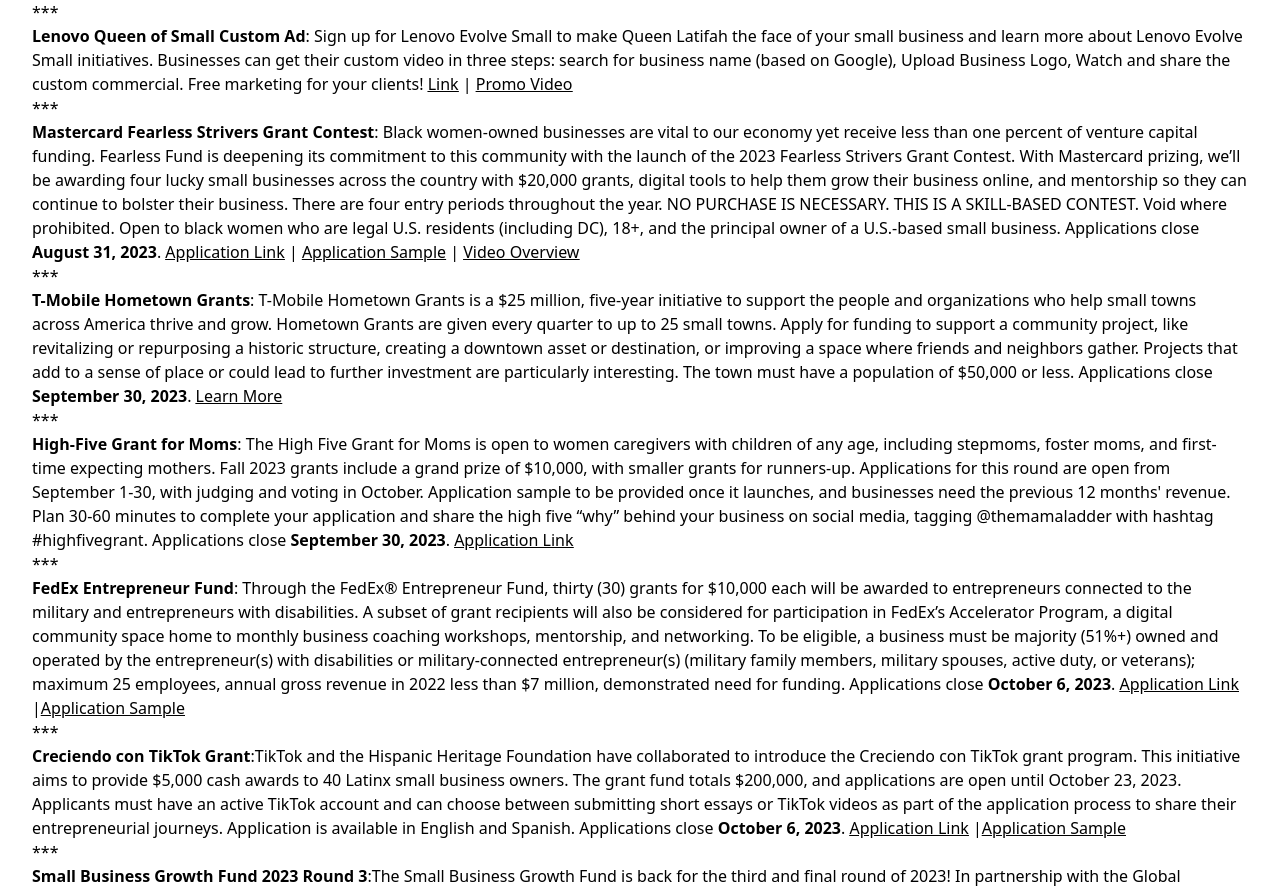
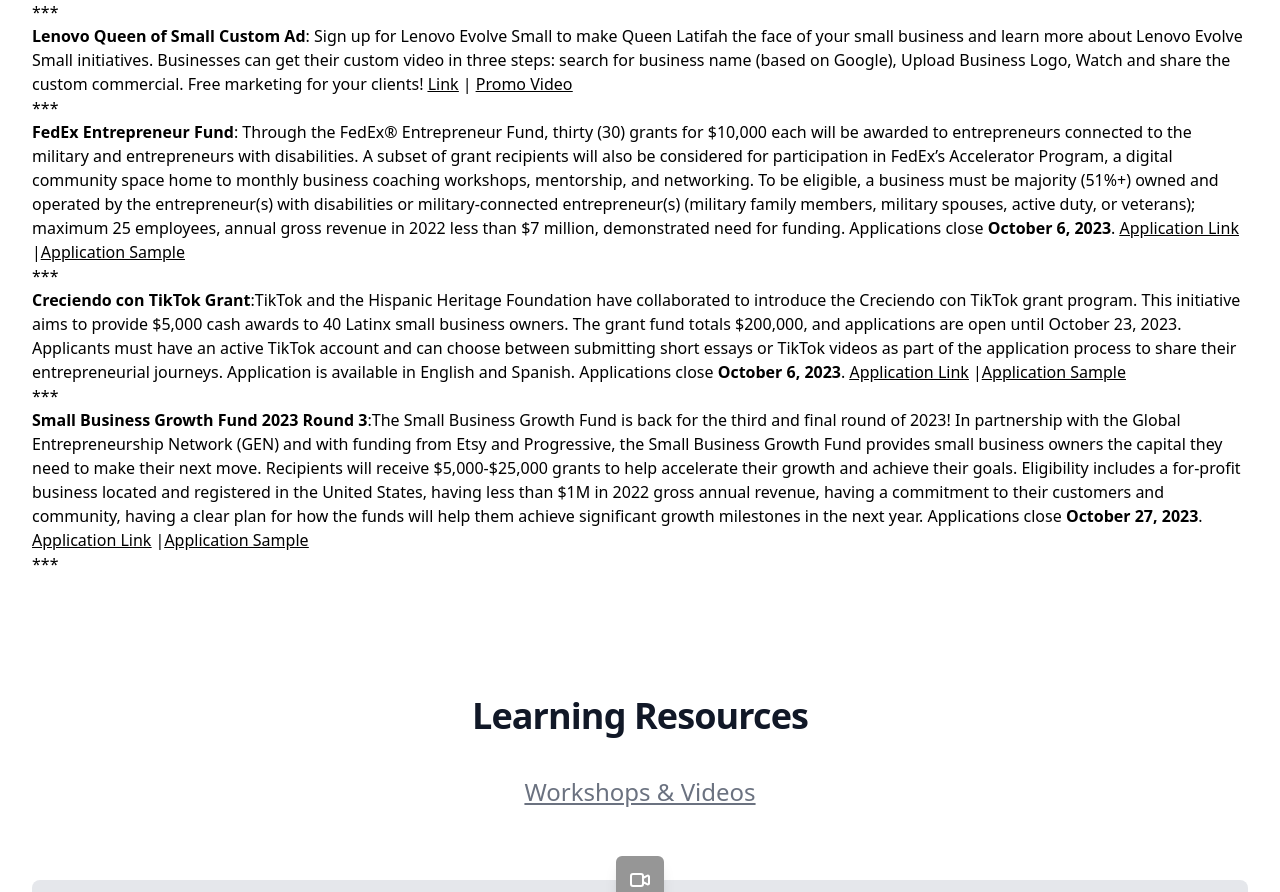
Before and after one commit to ericagirges/cnpp-website, a Next.js app in the folder app/: page /components/ResourcesContent in a window 1280 px wide. Shown: the part 1840-2732 px from the top of the page. Built offline with nearby package versions, Linux system fonts and the light colour scheme.

Commit message:
Update ResourcesContent.js

```diff
--- a/app/pages/components/ResourcesContent.js
+++ b/app/pages/components/ResourcesContent.js
@@ -56,12 +56,6 @@ const TextComponent = () => (
 <p><b>Amazon Small Business Academy</b>:Amazon’s Small Business Academy gives early-stage entrepreneurs and small business owners the tools, resources, and networking opportunities to help grow their businesses online. The new ASBA experience features three self-service educational tracks—Start, Build, and Launch—for a customizable experience based on where entrepreneurs are in their business journey. The program was designed in partnership with the Collegiate Entrepreneurs’ Organization (CEO), the premier entrepreneurship network with over 250 chapters on university campuses across the globe. In addition to informing ASBA’s curriculum, CEO's bench of experts—including professors and small business owners in residence—will participate in live weekly “office hours” as a supplement to educational webinars and on-demand learning. Check out the library  <u><a href="https://www.smallbusiness.amazon/">Here</a></u></p>
 <p>*** </p>
 <p><b>Lenovo Queen of Small Custom Ad</b>: Sign up for Lenovo Evolve Small to make Queen Latifah the face of your small business and learn more about Lenovo Evolve Small initiatives. Businesses can get their custom video in three steps: search for business name (based on Google), Upload Business Logo, Watch and share the custom commercial. Free marketing for your clients! <u><a href="https://www.lenovo.com/us/en/evolvesmall/">Link</a></u> | <u><a href="https:/lenovoevolvesmall.com/">Promo Video</a></u></p>
-<p>*** </p>
-<p><b>Mastercard Fearless Strivers Grant Contest</b>: Black women-owned businesses are vital to our economy yet receive less than one percent of venture capital funding. Fearless Fund is deepening its commitment to this community with the launch of the 2023 Fearless Strivers Grant Contest. With Mastercard prizing, we’ll be awarding four lucky small businesses across the country with $20,000 grants, digital tools to help them grow their business online, and mentorship so they can continue to bolster their business. There are four entry periods throughout the year. NO PURCHASE IS NECESSARY. THIS IS A SKILL-BASED CONTEST. Void where prohibited. Open to black women who are legal U.S. residents (including DC), 18+, and the principal owner of a U.S.-based small business. Applications close <b>August 31, 2023</b>. <u><a href="https://fearlessfund.smapply.io/prog/2023_fearless_strivers_grant_contest/"> Application Link</a></u> | <u><a href="https://rescue.box.com/s/6q2co9zjjr358bpkta739xr6ccqeomw8">Application Sample</a></u> | <u><a href="https://youtu.be/1pa2GOa4RPA">Video Overview</a></u></p>
-<p>*** </p>
-<p><b>T-Mobile Hometown Grants</b>: T-Mobile Hometown Grants is a $25 million, five-year initiative to support the people and organizations who help small towns across America thrive and grow. Hometown Grants are given every quarter to up to 25 small towns. Apply for funding to support a community project, like revitalizing or repurposing a historic structure, creating a downtown asset or destination, or improving a space where friends and neighbors gather. Projects that add to a sense of place or could lead to further investment are particularly interesting. The town must have a population of $50,000 or less. Applications close <b>September 30, 2023</b>. <u><a href="https://www.t-mobile.com/brand/hometown-grants">Learn More</a></u></p>
-<p>*** </p>
-<p><b>High-Five Grant for Moms</b>: The High Five Grant for Moms is open to women caregivers with children of any age, including stepmoms, foster moms, and first-time expecting mothers. Fall 2023 grants include a grand prize of $10,000, with smaller grants for runners-up. Applications for this round are open from September 1-30, with judging and voting in October. Application sample to be provided once it launches, and businesses need the previous 12 months' revenue. Plan 30-60 minutes to complete your application and share the high five “why” behind your business on social media, tagging @themamaladder with hashtag #highfivegrant. Applications close <b>September 30, 2023</b>. <u><a href="https://themamaladder.com/grant">Application Link</a></u></p>
 <p>*** </p>
 <p><b>FedEx Entrepreneur Fund</b>: Through the FedEx® Entrepreneur Fund, thirty (30) grants for $10,000 each will be awarded to entrepreneurs connected to the military and entrepreneurs with disabilities.  A subset of grant recipients will also be considered for participation in FedEx’s Accelerator Program, a digital community space home to monthly business coaching workshops, mentorship, and networking. To be eligible, a business must be majority (51%+) owned and operated by the entrepreneur(s) with disabilities or military-connected entrepreneur(s) (military family members, military spouses, active duty, or veterans); maximum 25 employees, annual gross revenue in 2022 less than $7 million, demonstrated need for funding. Applications close <b>October 6, 2023</b>. <u><a href="https://helloalice.com/grants/fedex">Application Link</a></u> |<u><a href="https://rescue.box.com/s/m2n2yr37cs6oexv5zwrhb7091el3x81p">Application Sample</a></u>  </p>
 <p>*** </p>
```
